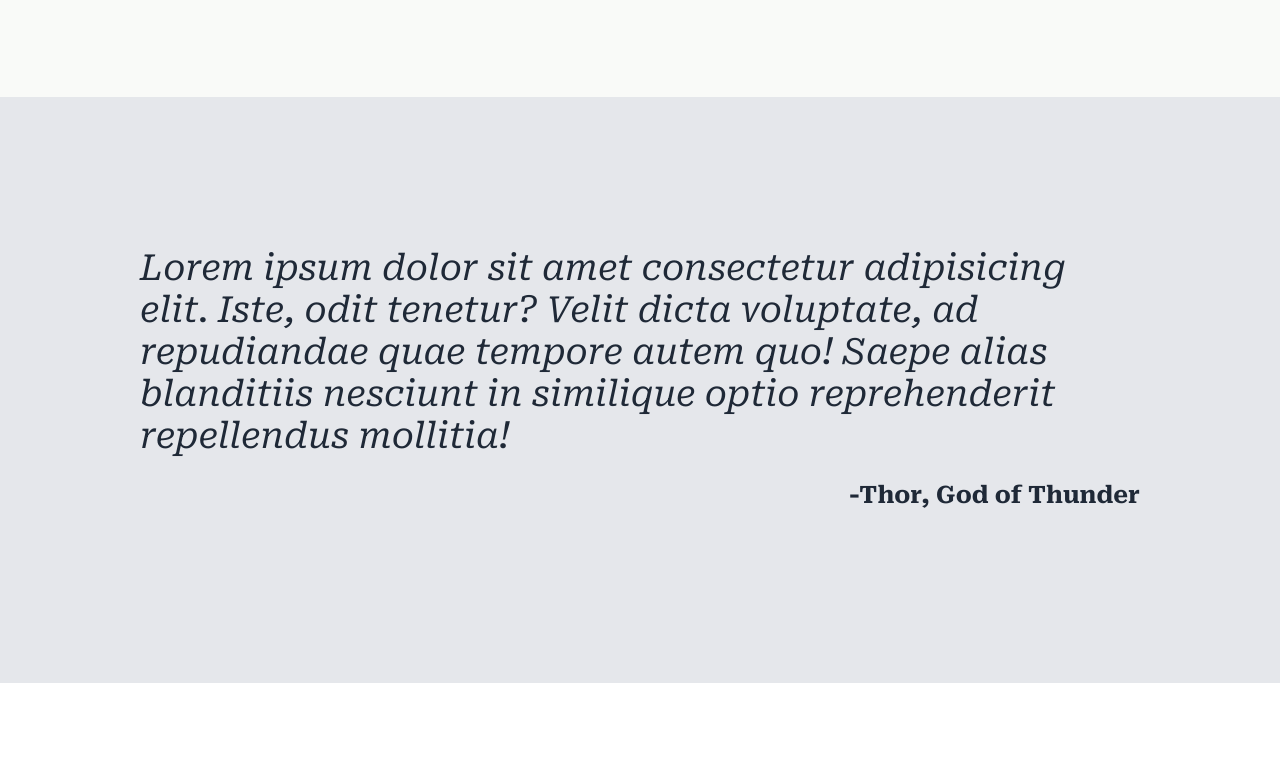
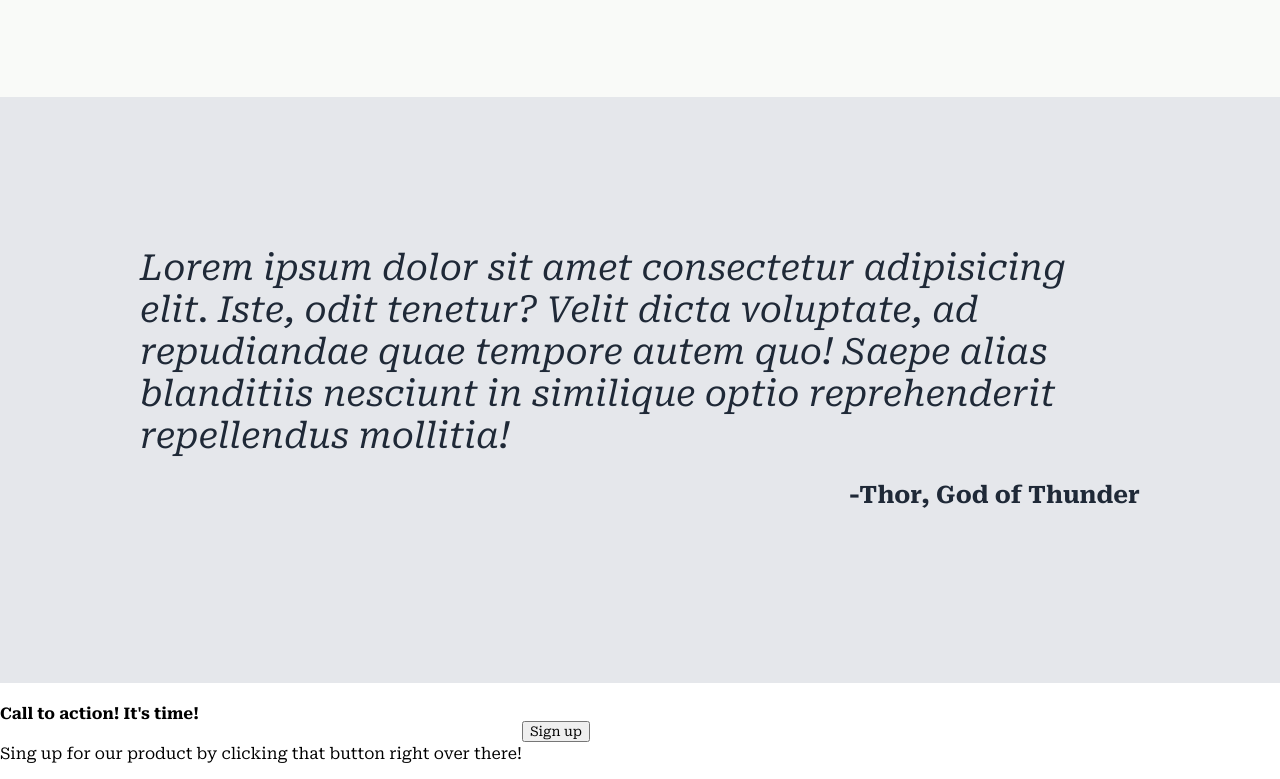
Before and after one commit to KristinaProject/odin-landing-page, a plain HTML site: page index.html in a window 1280 px wide. Shown: the part 981-1760 px from the top of the page. Before the commit the page ends 1664 px from the top, so only its background shows below. Drawn offline with Linux system fonts and the light colour scheme.

Commit message:
added action section to index.html

```diff
--- a/index.html
+++ b/index.html
@@ -69,5 +69,14 @@
         <p>-Thor, God of Thunder</p>
       </div>
     </section>
+    <section class="action">
+      <div class="action__wrapper flex">
+        <div class="action__wrapper-text">
+          <h4>Call to action! It's time!</h4>
+          <p>Sing up for our product by clicking that button right over there!</p>
+        </div>
+        <button>Sign up</button>
+      </div>
+    </section>
   </body>
 </html>
```
